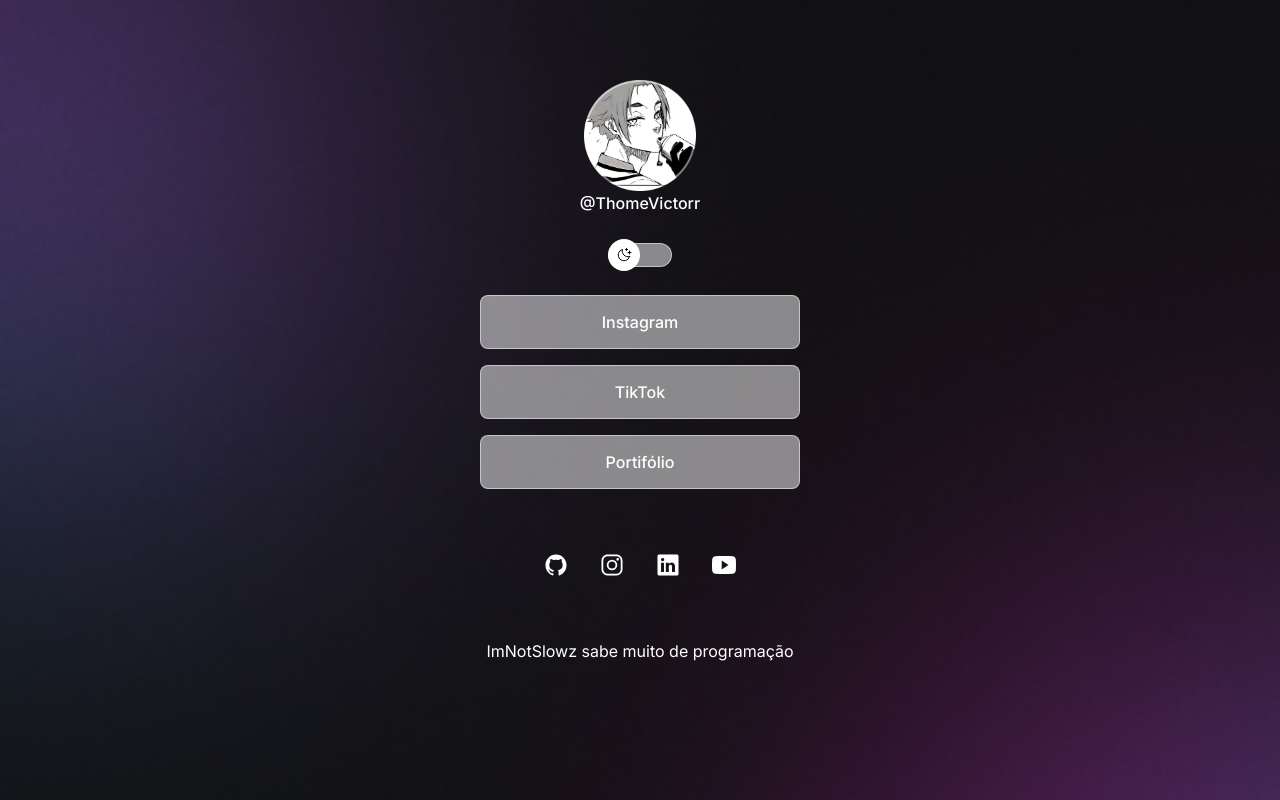
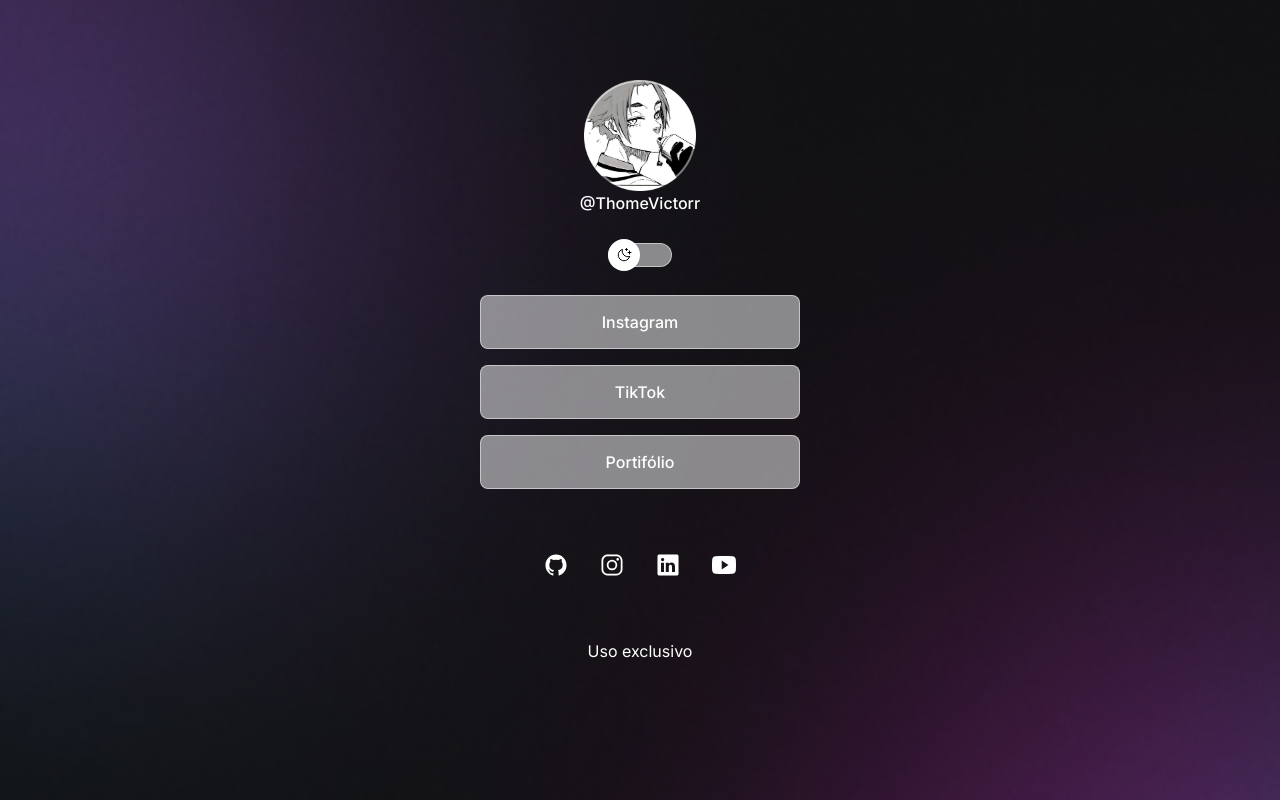
Before and after one commit to ImNotSlowzz/Links, a plain HTML site: page index.html in a window 1280 px wide. Drawn offline with nearby package versions, Linux system fonts and the light colour scheme.

Commit message:
index new

```diff
--- a/index.html
+++ b/index.html
@@ -54,7 +54,7 @@
         </a>
       </div>
 
-      <footer>ImNotSlowz sabe muito de programação</footer>
+      <footer>Uso exclusivo</footer>
     </div>
 
     <script
```
